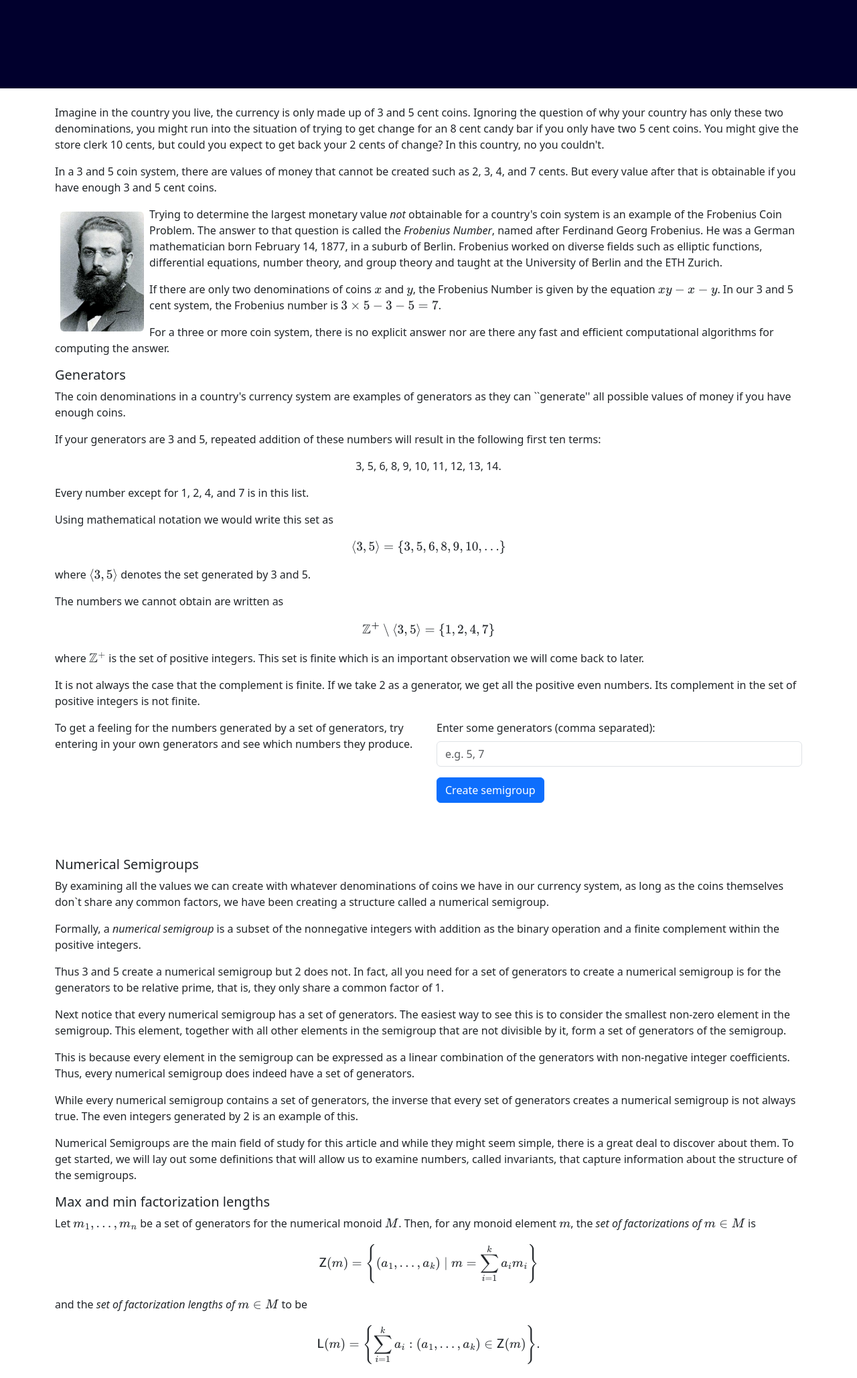
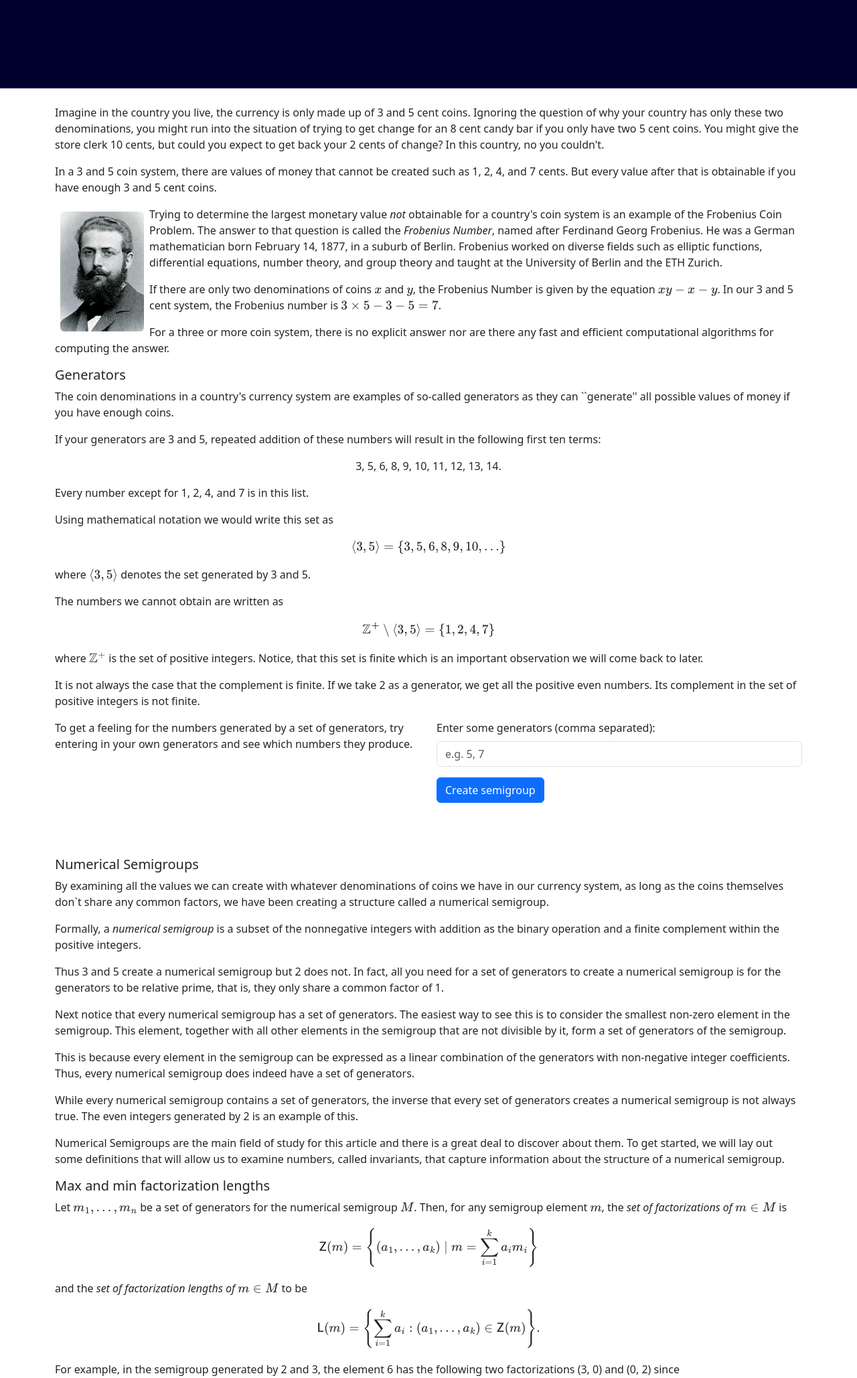
Before and after one commit to curtisolinger/NumericalLabs, a Flask app: page /semigroups in a window 1280 px wide. Shown: the part 324-2382 px from the top of the page at 67% size. Run offline with Flask 3, Linux system fonts and the light colour scheme; some libraries are stand-ins or nearby versions.

Commit message:
Made content changes to semigroups.html

```diff
--- a/templates/semigroups.html
+++ b/templates/semigroups.html
@@ -13,7 +13,7 @@
             display: flex;
             justify-content: center;
             align-items: center;
-            color: white;  /* or any color you prefer */
+            color: white;
         }
     </style>
     <div class="header">
@@ -37,7 +37,7 @@
                 Imagine in the country you live, the currency is only made up of 3 and 5 cent coins. Ignoring the question of why your country has only these two denominations, you might run into the situation of trying to get change for an 8 cent candy bar if you only have two 5 cent coins. You might give the store clerk 10 cents, but could you expect to get back your 2 cents of change? In this country, no you couldn't.
             </p>
             <p>
-                In a 3 and 5 coin system, there are values of money that cannot be created such as 2, 3, 4, and 7 cents. But every value after that is obtainable if you have enough 3 and 5 cent coins.
+                In a 3 and 5 coin system, there are values of money that cannot be created such as 1, 2, 4, and 7 cents. But every value after that is obtainable if you have enough 3 and 5 cent coins.
             </p>
             <p>
                 <img src="{{ url_for('static', filename='img/frobenius.jpg') }}" class="rounded float-start mx-2 my-2" width="125" alt="Ferdinand Georg Frobenius">
@@ -55,7 +55,7 @@
         <div class="col-lg-12 mx-auto">
             <h5>Generators</h5>
             <p>
-                The coin denominations in a country's currency system are examples of generators as they can ``generate'' all possible values of money if you have enough coins.
+                The coin denominations in a country's currency system are examples of so-called generators as they can ``generate'' all possible values of money if you have enough coins.
             </p>
             <p>
                 If your generators are 3 and 5, repeated addition of these numbers will result in the following first ten terms:
@@ -79,7 +79,7 @@
                 \[
                     \mathbb{Z^+} \setminus \langle 3, 5 \rangle = \{ 1, 2, 4, 7 \}
                 \]
-                where \(\mathbb{Z}^+\) is the set of positive integers. This set is finite which is an important observation we will come back to later.
+                where \(\mathbb{Z}^+\) is the set of positive integers. Notice, that this set is finite which is an important observation we will come back to later.
             </p>
             <p>
                 It is not always the case that the complement is finite. If we take 2 as a generator, we get all the positive even numbers. Its complement in the set of positive integers is not finite.
@@ -134,12 +134,12 @@
                 While every numerical semigroup contains a set of generators, the inverse that every set of generators creates a numerical semigroup is not always true. The even integers generated by 2 is an example of this.
             </p>
             <p>
-                Numerical Semigroups are the main field of study for this article and while they might seem simple, there is a great deal to discover about them. To get started, we will lay out some definitions that will allow us to examine numbers, called invariants, that capture information about the structure of the semigroups.
+                Numerical Semigroups are the main field of study for this article and there is a great deal to discover about them. To get started, we will lay out some definitions that will allow us to examine numbers, called invariants, that capture information about the structure of a numerical semigroup.
             </p>
 
             <h5>Max and min factorization lengths</h5>
             <p>
-                Let \( m_1, \ldots, m_n \) be a set of generators for the numerical monoid \( M \). Then, for any monoid element \(m \), the <em>set of factorizations of \(m \in M \)</em> is
+                Let \( m_1, \ldots, m_n \) be a set of generators for the numerical semigroup \( M \). Then, for any semigroup element \(m \), the <em>set of factorizations of \(m \in M \)</em> is
                 \[
                     \mathsf{Z}(m) = \left \{ (a_1, \ldots, a_k) \mid m =
                 \sum_{i=1}^{k} a_im_i \right \}
@@ -152,16 +152,15 @@
                 \]
             </p>
             <p>
-                For example, in the monoid generated by 2 and 3, the element 6 has the following two factorizations (3, 0) and (0, 2) since
+                For example, in the semigroup generated by 2 and 3, the element 6 has the following two factorizations (3, 0) and (0, 2) since
                 \[
-                    (3, 0) \cdot (2, 3) = 3 \times 2 + 0 \times 3 = 6
+                    3 \times 2 + 0 \times 3 = 6
                 \]
                 and
                 \[
-                    (0, 2) \cdot (2, 3) = 0 \times 2 + 2 \times 3 = 6
+                    0 \times 2 + 2 \times 3 = 6.
                 \]
-                where \( \cdot \) is the dot product operation from linear
-                algebra. Thus
+                Thus
                 \[
                     \mathsf{Z}(6) = \left \{ (3, 0), (0, 2) \right \}.
                 \]
@@ -169,24 +168,14 @@
                 \[
                     \mathsf{L}(m) = \{ 3, 2 \}
                 \]
-                and it has a <em>maximum factorization length</em> 3 and a <em>minimum factorization length</em> of 2.
+                and it has a <em>maximum factorization length</em> of 3 and a <em>minimum factorization length</em> of 2.
             </p>
             <p>
-                An interesting question regarding these max factorization lengths is for any max factorization length k, how many monoid elements have that max factorization length?
-            </p>
-            <p>
-                For example in the monoid generated by 2 and 3, 6 has a max factorization length of 3 but so does 5. By looking at the max factorization lengths for the nearby elements, it is the case that there are only two elements that have a max factorization length of 2.
+                In the following form, you can enter some generators and examine a particular semigroup element to see the set of factorizations and the max and min length for that element.
             </p>
         </div>
     </div>
-    <div class="row">
-    	<div class="col mx-auto">
-    		<p>
-                In the following form, you can enter some generators and examine particular
-                semigroup element to see the set of factorizations and the max length and min length for the element.
-            </p>
-    	</div>
-    </div>
+
     <div class="row">
         <div class="col-lg-4 mx-auto">
             <div class="row">
@@ -213,39 +202,49 @@
                             <th scope="col">Min factorization length</th>
                         </tr>
                     </thead>
-				    <tbody class="table-group-divider">
-				        <!-- The JavaScript will insert the rows here -->
-				    </tbody>
+                    <tbody class="table-group-divider"></tbody>
                 </table>
         </div>
     </div>
-    <br>
+    <div class="row">
+        <div class="col mx-auto">
+            <p>
+                Now that we have established some invariants for numerical semigroups, we can investigate the number of elements that have a max factorization length for a given value.
+            </p>
+        </div>
+
+    </div>
+
     <div class="row">
     	<div class="col mx-auto">
     		<h5>The Second Frobenius Number</h5>
             <p>
-                Another situation that arises is how to use up all the change one collects usually in a kitchen catch-all drawer. If I know the price of something ahead of time, I might try to arrive at that value using the greatest number of coins possible. Thus, reducing the total number of coin I have at home.
+                An interesting question regarding these maximum factorization lengths is that for any max factorization length k, how many semigroup elements have that max factorization length?
             </p>
             <p>
-                If something cost 15 cents and I have many 3 and 5 cents coins, I could take to the store five 3 cent coins instead of only three 5 cent coins, which would get me closer to my goal of a coin free existence. In other words, we want to bring to the store the coins that have a max factorization length for a given value.
+                For example, in the semigroup generated by 2 and 3, the number 6 has a max factorization length of 3 but so does the number 7. In fact, these are the only two elements that have a max factorization length of 3.
             </p>
             <p>
-            	In this example, 15 has a max factorization of five. Are there any other values that have that same max factorization length? Yes, 17 also have a max factorization length of five as
-            	\[
-            		4 \times 3 + 1 \times 5 = 17.
-            	\]
+                Then, for a max factorization length of 4, the only semigroup elements that have that factorization length are 8 and 9. Continuing, the only elements that have a max factorization length of 5 are 10 and 11. Therefore it appears that the number of elements with a given max factorization length is 2.
             </p>
             <p>
-            	Also, 19 has a max factorization length of five \(3 \times 3 + 2 \times 5 = 19 \). But 15, 17, and 19 are the only values that have a max factorization length of five. Furthermore, the number of elements that have a max factorization length of six is also three, as is the number of elements with a max factorization length of seven and so on. You would say the number of elements with a max factorization length of \(k\) stabilizes. In this numerical semigroup with 3 and 5 as generators, that number is three.
+                In fact, this is the case for a numerical semigroup generated by 2 and 3. For any max factorization length greater than 0, there will be 2 elements that have that max factorization length. We would say that the max factorization length <em>stabilizes</em> at 2.
             </p>
             <p>
-                This raises an interesting question: given an arbitrary coin system with any number of denomination of coins, does the number of values of money you can create with a max factorization length of k always stabilize at some value. The answer is yes, and the number at which it stabilizes is called The Second Frobenius Number.
+                This invariant where the max factorization length stabilizes at is called the <em>Second Frobenius number</em>.
             </p>
+            <p>
+                Does the max factorization length always stabilizes for any numerical semigroup? Yes it does. Most of the time for a given numerical semigroup, that max factorization length does not stabilize right away like it did with the semigroup generated by 2 and 3.
+            </p>
+            <p>
+                For example, the semigroup generated by 21 and 22 doesn't stabilize until 21.
+            </p>
+            <p>
+                In the following interactive graph, you can enter in some generators and see where the max factorization length stabilizes. One the x-axis we have the max factorization length and on the y-axis, we have the number of elements that have that particular max factorization length.
+            </p>
+
     	</div>
     </div>
-
-	<br>
-
 	<div class="row">
     	<div class="col-lg-4 mx-auto">
     		<div class="row">
@@ -263,6 +262,17 @@
         	<canvas id="myChart"></canvas>
         </div>
     </div>
+
+    <div class="row">
+        <div class="col mx-auto">
+            <!-- Write more text about the second Frobenius number and the proof -->
+
+
+        </div>
+    </div>
+
+
+
 </div>
 
 {% endblock %}
```
Lines whose indentation alone changed are shown as unchanged.
